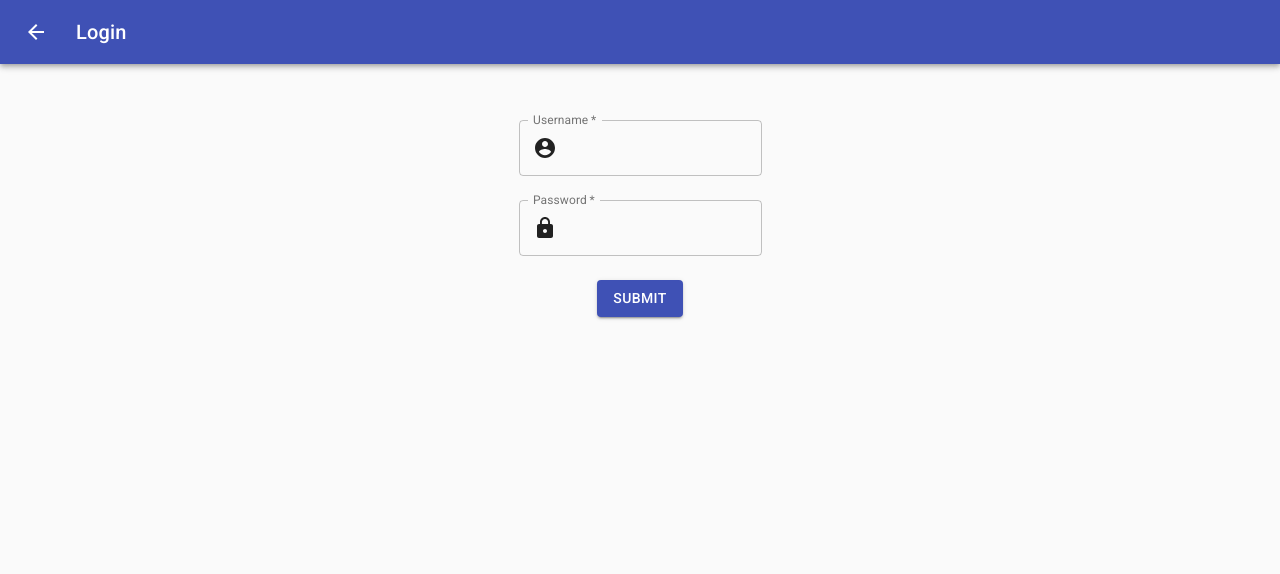
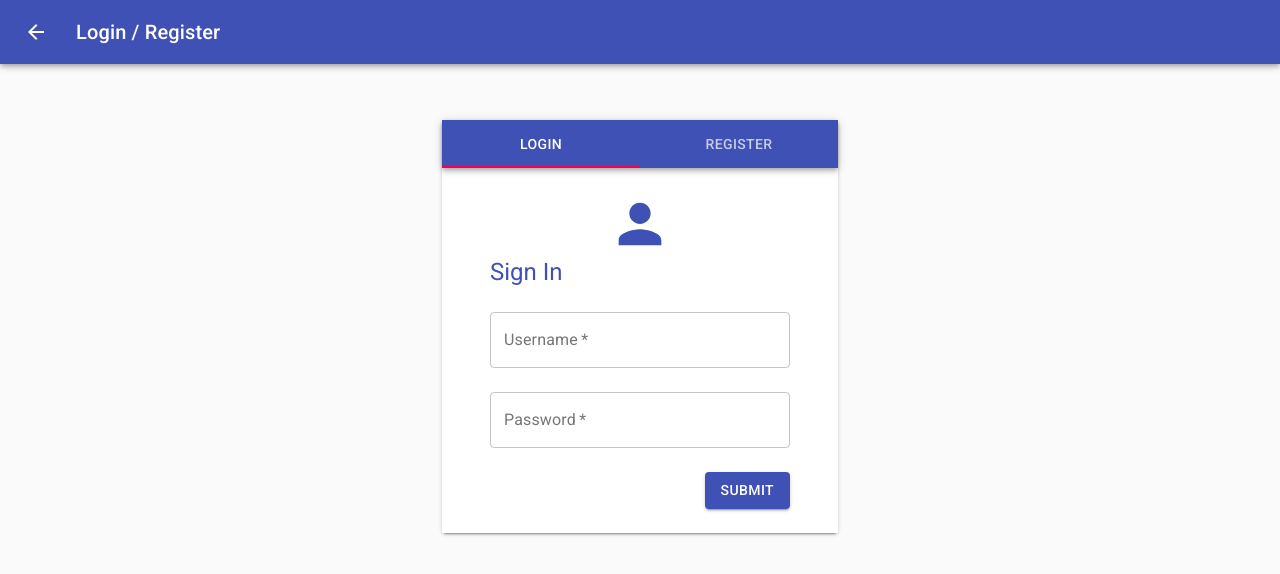
Before and after one commit to andrew-dagostino/Organizr, a React app: page / in a window 1280 px wide. Shown: the top 574 px of the page. Built offline with nearby package versions, Linux system fonts and the light colour scheme.

Commit message:
Update login/register appearance

```diff
--- a/src/components/LoginAppBar.jsx
+++ b/src/components/LoginAppBar.jsx
@@ -29,10 +29,12 @@ export default function LandingAppBar() {
             <AppBar position="static">
                 <Toolbar>
                     <IconButton edge="start" className={classes.menuButton} color="inherit">
-                        <ArrowBackIcon />
+                        <Link href="/" color="inherit" underline="none">
+                            <ArrowBackIcon />
+                        </Link>
                     </IconButton>
                     <Typography variant="h6" className={classes.title}>
-                        Login
+                        Login / Register
                     </Typography>
                 </Toolbar>
             </AppBar>
--- a/src/pages/index.jsx
+++ b/src/pages/index.jsx
@@ -1,6 +1,5 @@
 import React from 'react';
 import ReactDOM from 'react-dom';
-import Button from '@material-ui/core/Button';
 import Container from '@material-ui/core/Container';
 import CssBaseline from '@material-ui/core/CssBaseline';
 
@@ -12,9 +11,6 @@ export default function App() {
             <CssBaseline />
             <LandingAppBar />
             <Container fixed>
-                <Button variant="contained" color="primary">
-                    Hello World
-                </Button>
             </Container>
         </React.Fragment>
     );
--- a/src/pages/login/index.jsx
+++ b/src/pages/login/index.jsx
@@ -1,62 +1,192 @@
 import React from 'react';
 import ReactDOM from 'react-dom';
 
-import AccountCircle from '@material-ui/icons/AccountCircle';
-import Lock from '@material-ui/icons/Lock';
+import Person from '@material-ui/icons/Person';
+import PersonAdd from '@material-ui/icons/PersonAdd';
 
+import { makeStyles } from '@material-ui/core/styles';
+import Box from '@material-ui/core/Box';
+import AppBar from '@material-ui/core/AppBar';
 import Button from '@material-ui/core/Button';
 import Container from '@material-ui/core/Container';
 import CssBaseline from '@material-ui/core/CssBaseline';
 import Grid from '@material-ui/core/Grid';
-import InputAdornment from '@material-ui/core/InputAdornment';
-import InputLabelProps from '@material-ui/core/InputLabel';
+import Paper from '@material-ui/core/Paper';
+import Tab from '@material-ui/core/Tab';
+import Tabs from '@material-ui/core/Tabs';
 import TextField from '@material-ui/core/TextField';
+import Typography from '@material-ui/core/Typography';
 
 import LoginAppBar from '../../components/LoginAppBar.jsx';
 
 import axios from 'axios';
 
-export default function App() {
+function TabPanel(props) {
+    const { children, value, index, ...other } = props;
+
     return (
-        <React.Fragment>
-            <CssBaseline />
-            <LoginAppBar />
-            <Container fixed>
-                <form id="loginForm" onSubmit={submitLogin}>
-                    <Grid container spacing={3} direction="column">
-                        <Grid item align="center">
-                            <TextField id="username" name="username" label="Username" variant="outlined" type="text" autoComplete="current-username" required
-                                InputProps={{
-                                    startAdornment: (
-                                        <InputAdornment position="start">
-                                            <AccountCircle />
-                                        </InputAdornment>
-                                    ),
-                                }}
-                            />
+        <div
+            role="tabpanel"
+            hidden={value !== index}
+            id={`nav-tabpanel-${index}`}
+            aria-labelledby={`nav-tab-${index}`}
+            {...other}
+        >
+            {value === index && (
+                <Box p={3}>
+                    <Typography component={"span"}>{children}</Typography>
+                </Box>
+            )}
+        </div>
+    );
+}
+
+const useStyles = makeStyles((theme) => ({
+    root: {
+        flexGrow: 1,
+        backgroundColor: theme.palette.background.paper,
+    },
+    largeIcon: {
+        width: 64,
+        height: 64
+    },
+}));
+
+function a11yProps(index) {
+    return {
+        id: `nav-tab-${index}`,
+        'aria-controls': `nav-tabpanel-${index}`,
+    };
+}
+
+function NavTabs() {
+    const classes = useStyles();
+    const [value, setValue] = React.useState(0);
+
+    const handleChange = (event, newValue) => {
+        setValue(newValue);
+    };
+
+    return (
+        <div className={classes.root}>
+            <AppBar position="static">
+                <Tabs variant="fullWidth" value={value} onChange={handleChange}>
+                    <Tab label="Login" {...a11yProps(0)} />
+                    <Tab label="Register" {...a11yProps(1)} />
+                </Tabs>
+            </AppBar>
+            <TabPanel value={value} index={0}>
+                <Container fixed maxWidth="xs">
+                    <Grid container spacing={4} justify="center">
+                        <Grid item>
+                            <Person color="primary" className={classes.largeIcon} />
                         </Grid>
-                        <Grid item align="center">
-                            <TextField id="password" name="password" label="Password" variant="outlined" type="password" autoComplete="current-password" required
-                                InputProps={{
-                                    startAdornment: (
-                                        <InputAdornment position="start">
-                                            <Lock />
-                                        </InputAdornment>
-                                    ),
-                                }}
-                            />
-                        </Grid>
-                        <Grid item align="center">
-                            <Button variant="contained" color="primary" type="submit">
+                    </Grid>
+                    <Typography variant="h5" align="left" color="primary" gutterBottom noWrap>
+                        Sign In
+                    </Typography>
+                    <form id="loginForm" onSubmit={submitLogin}>
+                        <TextField
+                            id="loginUsername"
+                            name="username"
+                            label="Username"
+                            variant="outlined"
+                            type="text"
+                            autoComplete="current-username"
+                            required
+                            fullWidth
+                            margin="normal"
+                        />
+                        <TextField
+                            id="loginPassword"
+                            name="password"
+                            label="Password"
+                            variant="outlined"
+                            type="password"
+                            autoComplete="current-password"
+                            required
+                            fullWidth
+                            margin="normal"
+                        />
+                    </form>
+                    <Grid container spacing={4} justify="flex-end">
+                        <Grid item>
+                            <Button variant="contained" fullWidth color="primary" type="submit">
                                 Submit
                             </Button>
                         </Grid>
                     </Grid>
-                </form>
-            </Container>
-        </React.Fragment>
+                </Container>
+            </TabPanel>
+            <TabPanel value={value} index={1}>
+                <Container fixed maxWidth="xs">
+                    <Grid container spacing={4} justify="center">
+                        <Grid item>
+                            <PersonAdd color="primary" className={classes.largeIcon} />
+                        </Grid>
+                    </Grid>
+                    <Typography variant="h5" align="left" color="primary" gutterBottom noWrap>
+                        Create Account
+                    </Typography>
+                    <form id="registerForm" onSubmit={submitLogin}>
+                        <TextField
+                            id="registerUsername"
+                            name="username"
+                            label="Username"
+                            variant="outlined"
+                            type="text"
+                            autoComplete="off"
+                            required
+                            fullWidth
+                            margin="normal"
+                        />
+                        <TextField
+                            id="registerPassword"
+                            name="password"
+                            label="Password"
+                            variant="outlined"
+                            type="password"
+                            autoComplete="off"
+                            required
+                            fullWidth
+                            margin="normal"
+                        />
+                        <TextField
+                            id="registerPasswordConfirm"
+                            label="Confirm Password"
+                            variant="outlined"
+                            type="password"
+                            autoComplete="off"
+                            required
+                            fullWidth
+                            margin="normal"
+                        />
+                    </form>
+                    <Grid container spacing={4} justify="flex-end">
+                        <Grid item>
+                            <Button variant="contained" fullWidth color="primary" type="submit">
+                                Submit
+                            </Button>
+                        </Grid>
+                    </Grid>
+                </Container>
+            </TabPanel>
+        </div>
     );
 }
+
+ReactDOM.render(
+    <React.Fragment>
+        <CssBaseline />
+        <LoginAppBar />
+        <Container fixed maxWidth="xs">
+            <Paper elevation={2}>
+                <NavTabs />
+            </Paper>
+        </Container>
+    </React.Fragment>,
+    document.querySelector('#app')
+);
 
 function submitLogin(e) {
     e.preventDefault();
@@ -72,4 +202,16 @@ function submitLogin(e) {
     );
 }
 
-ReactDOM.render(<App />, document.querySelector('#app'));
+function submitRegister(e) {
+    e.preventDefault();
+
+    let formdata = new FormData(document.getElementById("registerForm"));
+    axios.post("/register", formdata).then(
+        (res) => {
+
+        },
+        (err) => {
+
+        }
+    );
+}
```
Also changed, not shown: 4 other files (tests, documents, lock files or other folders).
